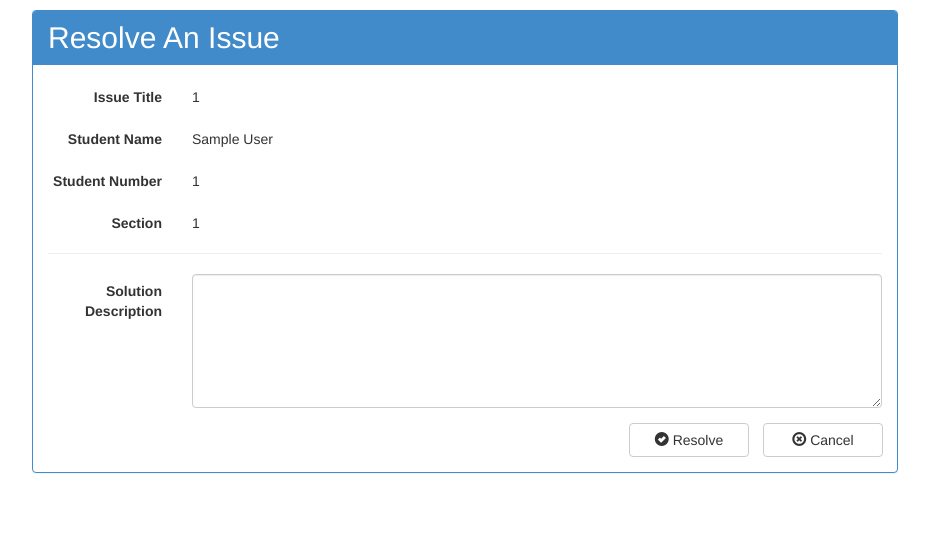
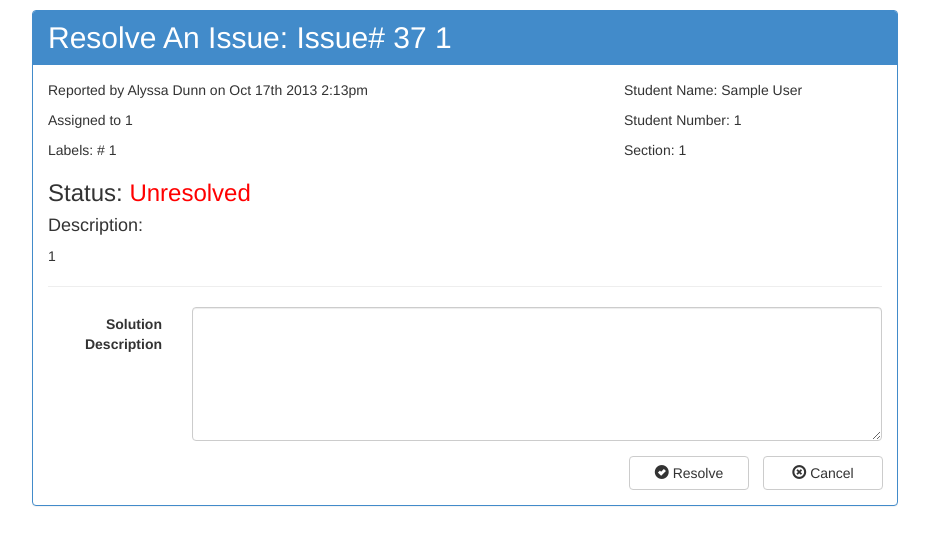
Before and after one commit to midlife83/ArgentineRose, a PHP site: page /resolve.php in a window 1280 px wide. Shown: the top 545 px of the page, without its empty margins (175-1104 px from the left). Run offline with PHP 8.4, Linux system fonts and the light colour scheme; the visitor is signed in with stand-in values (Sample User, id 1).

Commit message:
Implemented cancel button and changed content of the resolve.php page

```diff
--- a/resolve.php
+++ b/resolve.php
@@ -23,9 +23,12 @@
 		 $number=$_SESSION['number'];
 		 $section=$_SESSION['section'];
 		 $title=$_SESSION['title'];
+		 $description=$_SESSION['description'];
+		 $assignment=$_SESSION['assignment'];
+		 $label=$_SESSION['label'];
 	?>
     <h2 style="margin:0px">
-     Resolve An Issue
+     Resolve An Issue: Issue# 37 <?php echo $title; ?>
     </h2>
    </div>
 
@@ -33,33 +36,55 @@
 
     <form class="form-horizontal" role="form" method="POST" action="resolved_issue.php">
 
-    <div class="form-group">
-     <label for="title" class="col-sm-2 control-label">Issue Title</label>
-     <div class="col-sm-3" style="margin-top:7px">
-      <?php echo $title; ?>
+
+
+    <div class="row">
+     <div class="col-md-8">
+	  <p>
+		Reported by Alyssa Dunn on Oct 17th 2013 2:13pm
+      </p>
+
+      <p>
+       Assigned to
+       <?php echo $assignment. "<br>"; ?>
+      </p>
+
+      <p>
+       Labels: #
+       <?php echo $label. "<br>"; ?>
+      </p>
+
+      <h3>
+       Status:
+       <font color="red">Unresolved</font>
+      </h3>
+     </div>
+
+     <div class="col-md-4">
+      <p>
+       Student Name:
+       <?php echo $name. "<br>"; ?>
+      </p>
+
+      <p>
+       Student Number:
+       <?php echo $number. "<br>"; ?>
+      </p>
+
+      <p>
+       Section:
+       <?php echo $section. "<br>"; ?>
+      </p>
      </div>
     </div>
 
-    <div class="form-group">
-     <label for="studentName" class="col-sm-2 control-label">Student Name</label>
-     <div class="col-sm-3" style="margin-top:7px">
-      <?php echo $name; ?>
-     </div>
-    </div>
+	<h4 style="margin-top:0px">
+      Description:
+     </h4>
 
-    <div class="form-group">
-     <label for="studentNumber" class="col-sm-2 control-label">Student Number</label>
-     <div class="col-sm-3" style="margin-top:7px">
-      <?php echo $number; ?>
-     </div>
-    </div>
-
-    <div class="form-group">
-     <label for="section" class="col-sm-2 control-label">Section</label>
-     <div class="col-sm-3" style="margin-top:7px">
-      <?php echo $section; ?>
-     </div>
-    </div>
+     <p>
+      <?php echo $description. "<br>"; ?>
+     </p>
 
     <hr>
 
@@ -71,7 +96,7 @@
     </div>
 
 	<div class="row" align="right">
-		<button type="button" class="btn btn-default" style="float:right; margin-bottom:0px" onclick="history.back();"><span class="glyphicon glyphicon-remove-circle"></span> Cancel</button>
+		<button type="button" class="btn btn-default" style="float:right; margin-bottom:0px" onclick="window.close();"><span class="glyphicon glyphicon-remove-circle"></span> Cancel</button>
 		<button type="submit" class="btn btn-default" style="float:right; margin-bottom:0px"><span class="glyphicon glyphicon-ok-sign"></span> Resolve</button>
 
 	</div>
```
